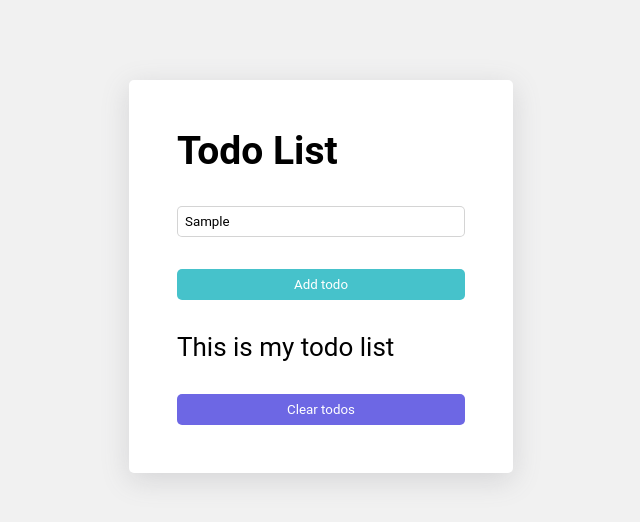
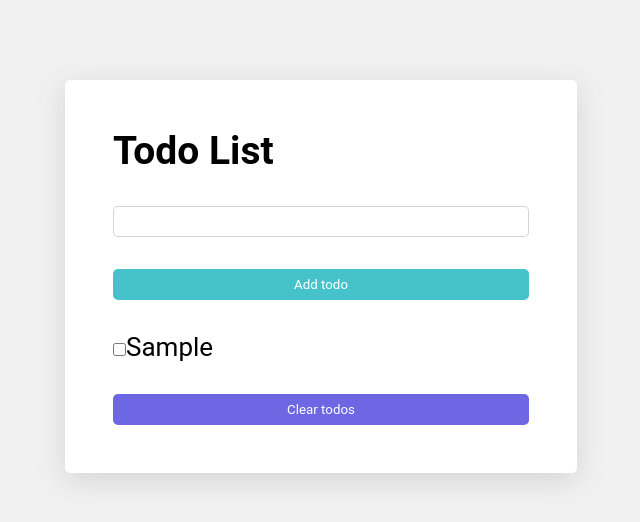
Before and after one commit to JaredTrOr/TodoList, a React (Create React App) app: page / in a window 1280 px wide. Both pictures are taken after typing "Sample" into the empty fields and a click on the button "Add todo". Shown: the top 522 px of the page, without its empty margins (319-959 px from the left). Built offline with nearby package versions, Linux system fonts and the light colour scheme.

Commit message:
It was implemented the add todo functionallity

```diff
--- a/package.json
+++ b/package.json
@@ -9,6 +9,8 @@
     "react": "^18.2.0",
     "react-dom": "^18.2.0",
     "react-scripts": "5.0.1",
+    "util": "^0.12.5",
+    "uuidv4": "^6.2.13",
     "web-vitals": "^2.1.4"
   },
   "scripts": {
--- a/src/App.css
+++ b/src/App.css
@@ -13,7 +13,7 @@ body{
     background-color: white;
     border-radius: 5px;
     padding: 3rem;
-    width: 30vw;
+    max-width: 40vw;
     margin: 10vh auto;
     display: flex;
     gap: 2rem;
--- a/src/App.js
+++ b/src/App.js
@@ -1,15 +1,36 @@
 import './App.css';
 import './components/Button.css'
 import TodoList from './components/TodoList';
+import {useState, useRef} from 'react';
 
 function App() {
+  const [todos, setTodos] = useState([]);
+
+  const inputTodo = useRef();
+
+  function addTodo(){
+    const name = inputTodo.current.value;
+    if(name === ''){
+      alert('Insert a todo');
+      return;
+    }
+    setTodos(prevTodos => {
+      return [...prevTodos, {
+        id: Math.floor(Math.random() * 100000000),
+        name: name,
+        complete: false
+      }]
+    });
+    inputTodo.current.value = null;
+  }
+
   return (
     <>
       <div className='container'>
         <h2>Todo List</h2>
-        <input className='input' type="text"/>
-        <button className='btn btn-add'>Add todo</button>
-        <TodoList/>
+        <input ref={inputTodo} className='input' type="text"/>
+        <button className='btn btn-add' onClick={addTodo}>Add todo</button>
+        <TodoList todos={todos}/>
         <button className='btn btn-clear'>Clear todos</button>
       </div>
     </>
--- /dev/null
+++ b/src/components/Todo.js
@@ -0,0 +1,10 @@
+export default function Todo({todo}){
+    return(
+        <>
+            <div className="todo">
+                <input type='checkbox'/>
+                {todo.name}
+            </div>
+        </>
+    );
+}
--- a/src/components/TodoList.js
+++ b/src/components/TodoList.js
@@ -1,5 +1,9 @@
-export default function TodoList(){
+import Todo from "./Todo";
+
+export default function TodoList({todos}){
     return(
-        <div>This is my todo list</div>
+        todos.map(todo => {
+            return <Todo key={todo.id} todo={todo}/>
+        })
     );
 }
```
Also changed, not shown: 1 other file (tests, documents, lock files or other folders).
